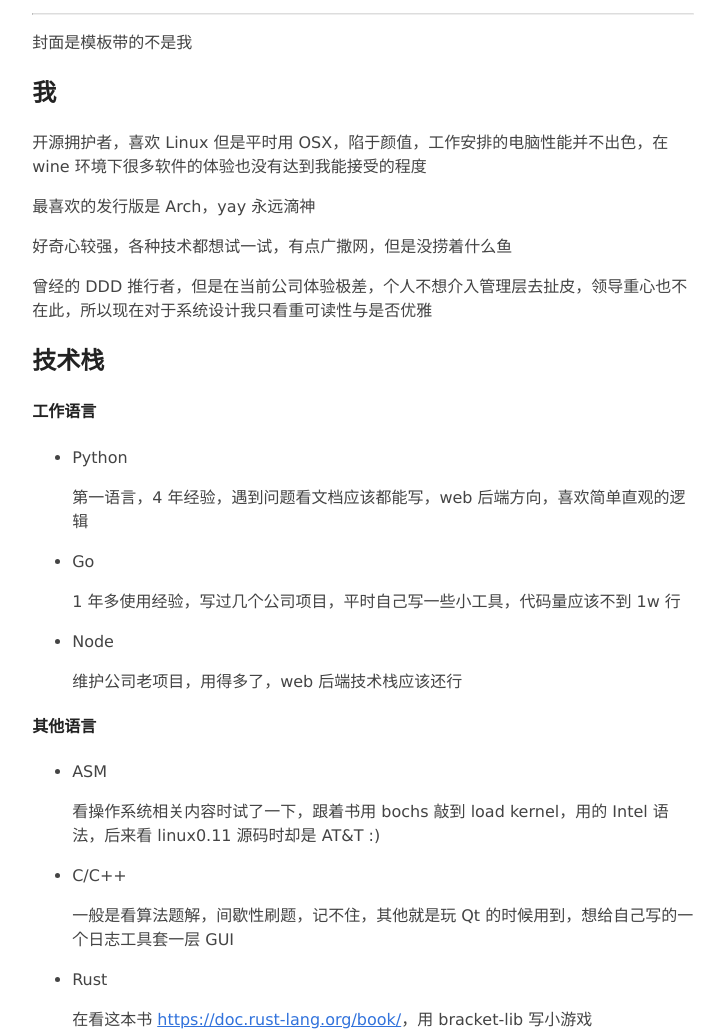
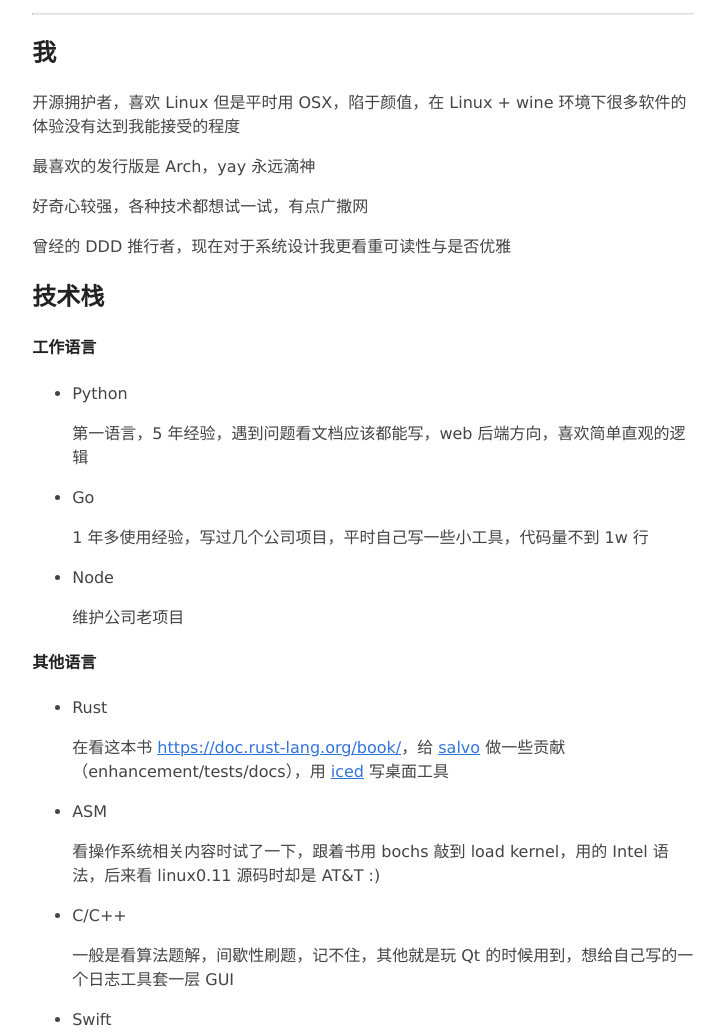
Before and after one commit to zhangkai803/zhangkai803.github.io, an Astro site: page /about in a window 1280 px wide. Shown: the part 622-1657 px from the top of the page, without its empty margins (277-1002 px from the left). Built offline with nearby package versions, Linux system fonts and the light colour scheme; Astro itself is replaced by a stand-in of ours.

Commit message:
Update: about me

```diff
--- a/src/pages/about.astro
+++ b/src/pages/about.astro
@@ -6,33 +6,36 @@ import Layout from '../layouts/BlogPost.astro';
 	title="About Me"
 	description="Lorem ipsum dolor sit amet"
 	pubDate={new Date('Nov 23 2022')}
-	updatedDate={new Date('Mar 10 2023')}
+	updatedDate={new Date('Mar 25 2024')}
 	heroImage="/placeholder-about.jpg"
 >
-	封面是模板带的不是我
 	<h2>我</h2>
-	<p>开源拥护者，喜欢 Linux 但是平时用 OSX，陷于颜值，工作安排的电脑性能并不出色，在 wine 环境下很多软件的体验也没有达到我能接受的程度</p>
+	<p>开源拥护者，喜欢 Linux 但是平时用 OSX，陷于颜值，在 Linux + wine 环境下很多软件的体验没有达到我能接受的程度</p>
 	<p>最喜欢的发行版是 Arch，yay 永远滴神</p>
-	<p>好奇心较强，各种技术都想试一试，有点广撒网，但是没捞着什么鱼</p>
-	<p>曾经的 DDD 推行者，但是在当前公司体验极差，个人不想介入管理层去扯皮，领导重心也不在此，所以现在对于系统设计我只看重可读性与是否优雅</p>
+	<p>好奇心较强，各种技术都想试一试，有点广撒网</p>
+	<p>曾经的 DDD 推行者，现在对于系统设计我更看重可读性与是否优雅</p>
 	<h2>技术栈</h2>
 	<h4>工作语言</h4>
 	<ul>
 		<li>
 			<p>Python</p>
-			第一语言，4 年经验，遇到问题看文档应该都能写，web 后端方向，喜欢简单直观的逻辑
+			第一语言，5 年经验，遇到问题看文档应该都能写，web 后端方向，喜欢简单直观的逻辑
 		</li>
 		<li>
 			<p>Go</p>
-			1 年多使用经验，写过几个公司项目，平时自己写一些小工具，代码量应该不到 1w 行
+			1 年多使用经验，写过几个公司项目，平时自己写一些小工具，代码量不到 1w 行
 		</li>
 		<li>
 			<p>Node</p>
-			维护公司老项目，用得多了，web 后端技术栈应该还行
+			维护公司老项目
 		</li>
 	</ul>
 	<h4>其他语言</h4>
 	<ul>
+		<li>
+			<p>Rust</p>
+			在看这本书 <a href="https://doc.rust-lang.org/book/">https://doc.rust-lang.org/book/</a>，给 <a href="https://github.com/salvo-rs/salvo">salvo</a> 做一些贡献（enhancement/tests/docs），用 <a href="https://github.com/iced-rs/iced">iced</a> 写桌面工具
+		</li>
 		<li>
 			<p>ASM</p>
 			看操作系统相关内容时试了一下，跟着书用 bochs 敲到 load kernel，用的 Intel 语法，后来看 linux0.11 源码时却是 AT&T :)
@@ -40,10 +43,6 @@ import Layout from '../layouts/BlogPost.astro';
 		<li>
 			<p>C/C++</p>
 			一般是看算法题解，间歇性刷题，记不住，其他就是玩 Qt 的时候用到，想给自己写的一个日志工具套一层 GUI
-		</li>
-		<li>
-			<p>Rust</p>
-			在看这本书 <a href="https://doc.rust-lang.org/book/">https://doc.rust-lang.org/book/</a>，用 bracket-lib 写小游戏
 		</li>
 		<li>
 			<p>Swift</p>
```
